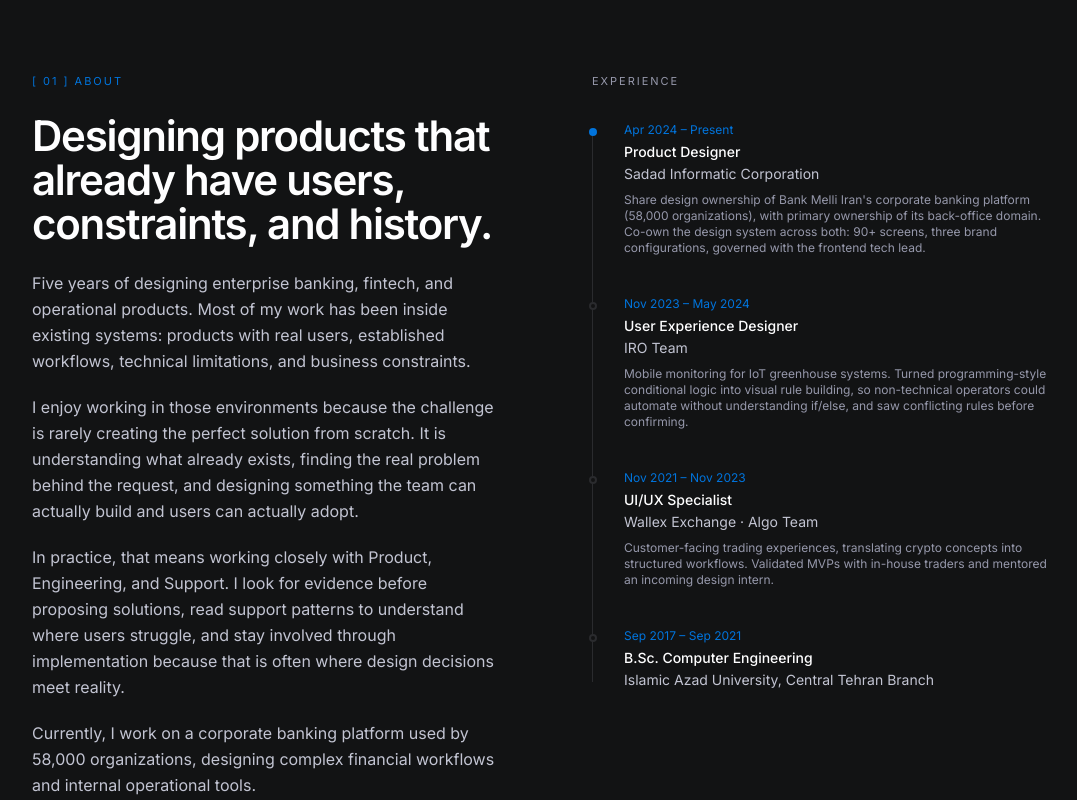
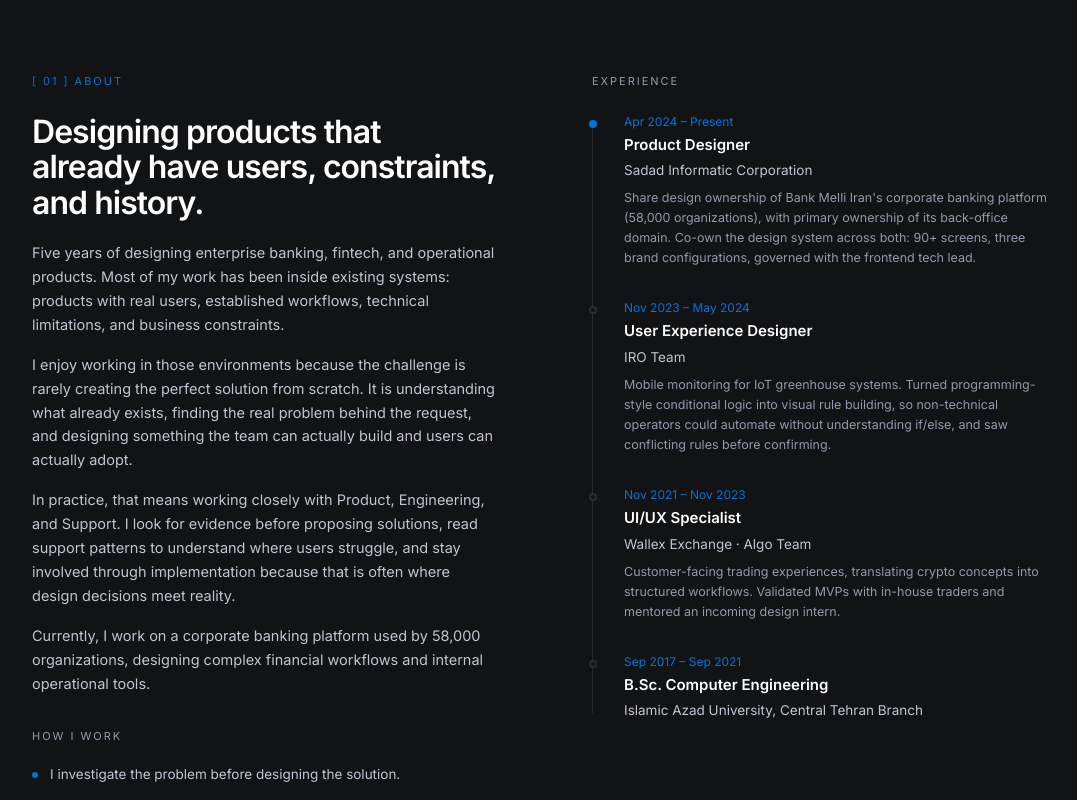
Before and after one commit to mozhganakbari78-hub/Mozhfolio, a Next.js app: page / in a window 1280 px wide. Shown: the part 920-1720 px from the top of the page, without its empty margins (96-1173 px from the left). Built offline with nearby package versions, Linux system fonts and the light colour scheme.

Commit message:
Balance the two About columns through type sizing

```diff
--- a/components/About.tsx
+++ b/components/About.tsx
@@ -35,29 +35,29 @@ export default function About() {
             </div>
             <h2
               id="about-heading"
-              className="text-[28px] md:text-[42px] font-semibold mb-6 tracking-tight leading-[1.05]"
+              className="text-[24px] md:text-[32px] font-semibold mb-5 tracking-tight leading-[1.12]"
               style={{ color: "var(--text-primary)", letterSpacing: "-0.03em" }}
             >
               Designing products that already have users, constraints, and history.
             </h2>
-            <p className="text-base leading-relaxed mb-5" style={{ color: "var(--text-secondary)" }}>
+            <p className="text-[14.5px] leading-[1.65] mb-4" style={{ color: "var(--text-secondary)" }}>
               Five years of designing enterprise banking, fintech, and operational products. Most of
               my work has been inside existing systems: products with real users, established
               workflows, technical limitations, and business constraints.
             </p>
-            <p className="text-base leading-relaxed mb-5" style={{ color: "var(--text-secondary)" }}>
+            <p className="text-[14.5px] leading-[1.65] mb-4" style={{ color: "var(--text-secondary)" }}>
               I enjoy working in those environments because the challenge is rarely creating the
               perfect solution from scratch. It is understanding what already exists, finding the
               real problem behind the request, and designing something the team can actually build
               and users can actually adopt.
             </p>
-            <p className="text-base leading-relaxed mb-5" style={{ color: "var(--text-secondary)" }}>
+            <p className="text-[14.5px] leading-[1.65] mb-4" style={{ color: "var(--text-secondary)" }}>
               In practice, that means working closely with Product, Engineering, and Support. I look
               for evidence before proposing solutions, read support patterns to understand where
               users struggle, and stay involved through implementation because that is often where
               design decisions meet reality.
             </p>
-            <p className="text-base leading-relaxed mb-10" style={{ color: "var(--text-secondary)" }}>
+            <p className="text-[14.5px] leading-[1.65] mb-8" style={{ color: "var(--text-secondary)" }}>
               Currently, I work on a corporate banking platform used by 58,000 organizations,
               designing complex financial workflows and internal operational tools.
             </p>
@@ -79,7 +79,7 @@ export default function About() {
                     className="mt-2 w-1.5 h-1.5 rounded-full flex-shrink-0"
                     style={{ background: "var(--accent-color)" }}
                   />
-                  <span className="text-sm" style={{ color: "var(--text-secondary)" }}>
+                  <span className="text-[13.5px] leading-relaxed" style={{ color: "var(--text-secondary)" }}>
                     {trait}
                   </span>
                 </motion.div>
@@ -87,7 +87,7 @@ export default function About() {
             </div>
 
             <motion.p
-              className="text-sm leading-relaxed mt-8 pt-6"
+              className="text-[12.5px] leading-relaxed mt-7 pt-5"
               style={{ color: "var(--text-tertiary)", borderTop: "1px solid var(--border-subtle)" }}
               initial={{ opacity: 0 }}
               animate={inView ? { opacity: 1 } : {}}
@@ -105,7 +105,7 @@ export default function About() {
             animate={inView ? { opacity: 1, y: 0 } : {}}
             transition={{ duration: 0.7, delay: 0.15, ease: [0.16, 1, 0.3, 1] }}
           >
-            <div className="mono-label mb-8" style={{ color: "var(--text-tertiary)" }}>
+            <div className="mono-label mb-6" style={{ color: "var(--text-tertiary)" }}>
               Experience
             </div>
 
@@ -119,7 +119,7 @@ export default function About() {
                 aria-hidden="true"
               />
 
-              <div className="space-y-10 pl-8">
+              <div className="space-y-8 pl-8">
                 {timeline.map((item, i) => (
                   <motion.div
                     key={i}
@@ -150,16 +150,16 @@ export default function About() {
                       {item.year}
                     </div>
                     <div
-                      className="text-sm font-medium mb-0.5"
+                      className="text-[15px] font-semibold mb-1"
                       style={{ color: "var(--text-primary)" }}
                     >
                       {item.role}
                     </div>
-                    <div className="text-sm mb-2" style={{ color: "var(--text-secondary)" }}>
+                    <div className="text-[13.5px] mb-2" style={{ color: "var(--text-secondary)" }}>
                       {item.company}
                     </div>
                     {item.note && (
-                      <div className="text-xs" style={{ color: "var(--text-tertiary)" }}>
+                      <div className="text-[12.5px] leading-[1.6]" style={{ color: "var(--text-tertiary)" }}>
                         {item.note}
                       </div>
                     )}
```
